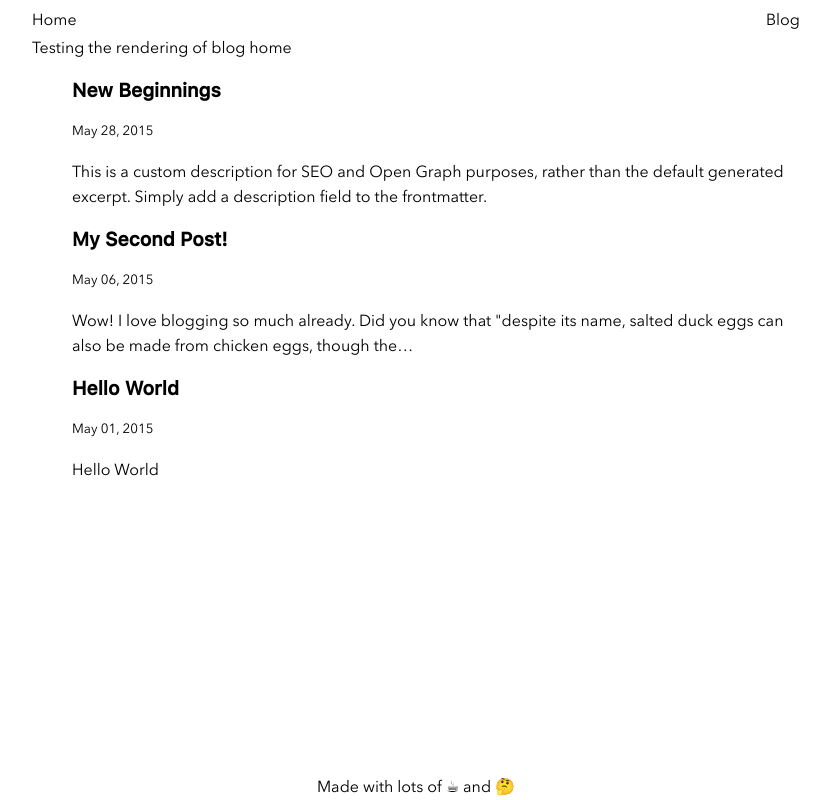
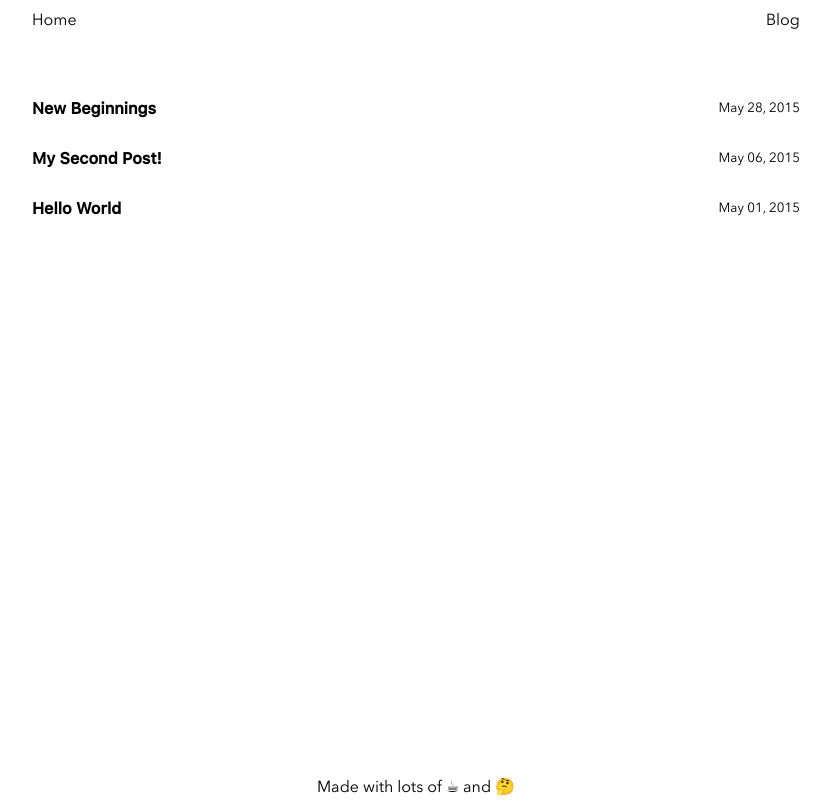
Before and after one commit to Hiccup246/jameswatt-v1, a Gatsby site: page /blog in a window 1280 px wide. Shown: the whole page, without its empty margins (224-1054 px from the left). Built offline with nearby package versions, Linux system fonts and the light colour scheme; Gatsby itself is replaced by a stand-in of ours; a web font is replaced by a local one.

Commit message:
update blog home to look like designs

```diff
--- a/src/components/blog-home/blog-home.css
+++ b/src/components/blog-home/blog-home.css
@@ -1,3 +1,25 @@
-.blog-home {
-  margin-top: 20px;
+.post-list {
+  list-style: none;
+  padding-left: 0;
+  width: 100%;
+  margin-top: 80px;
 }
+
+.post-list__header {
+  width: 100%;
+  display: flex;
+  justify-content: space-between;
+  flex-direction: row;
+}
+
+.post-list__header h4 {
+  margin: 0;
+}
+
+.post-list__item {
+  margin-bottom: 25px;
+}
+
+.post-list__header .link--regular-font::before {
+  top: 20px;
+}
--- a/src/components/blog-home/blog-home.js
+++ b/src/components/blog-home/blog-home.js
@@ -1,75 +1,36 @@
 import * as React from 'react'
 
-import { Link, graphql } from 'gatsby'
+import { Link } from 'gatsby'
 
 import './blog-home.css'
 
-const BlogHome = ({ data, location }) => {
-  const siteTitle = data.site.siteMetadata?.title || `Title`
-
+const BlogHome = ({ data }) => {
   const posts = data.allMarkdownRemark.nodes
 
   return (
-    <div className="blog-home">
-      <p>Testing the rendering of blog home</p>
-
-      <ol style={{ listStyle: `none` }}>
+    <ol className="post-list">
       {posts.map((post) => {
-          const title = post.frontmatter.title || post.fields.slug
+        const postLink = post.fields.slug
+        const title = post.frontmatter.title || postLink
+        const date = post.frontmatter.date
 
         return (
-            <li key={post.fields.slug}>
-              <article
-                className="post-list-item"
-                itemScope
-                itemType="http://schema.org/Article"
-              >
-                <header>
-                  <h2>
-                    <Link to={post.fields.slug} itemProp="url">
-                      <span itemProp="headline">{title}</span>
+          <li key={postLink} className="post-list__item">
+            <article itemType="http://schema.org/Article">
+              <header className="post-list__header">
+                <h4>
+                  <Link className="link--regular-font" to={postLink}>
+                    {title}
                   </Link>
-                  </h2>
-                  <small>{post.frontmatter.date}</small>
+                </h4>
+                <small>{date}</small>
               </header>
-                <section>
-                  <p
-                    dangerouslySetInnerHTML={{
-                      __html: post.frontmatter.description || post.excerpt,
-                    }}
-                    itemProp="description"
-                  />
-                </section>
             </article>
           </li>
         )
       })}
     </ol>
-    </div>
   )
 }
 
 export default BlogHome
-
-export const pageQuery = graphql`
-  query {
-    site {
-      siteMetadata {
-        title
-      }
-    }
-    allMarkdownRemark(sort: { fields: [frontmatter___date], order: DESC }) {
-      nodes {
-        excerpt
-        fields {
-          slug
-        }
-        frontmatter {
-          date(formatString: "MMMM DD, YYYY")
-          title
-          description
-        }
-      }
-    }
-  }
-`
--- a/src/pages/blog.js
+++ b/src/pages/blog.js
@@ -2,17 +2,18 @@ import * as React from 'react'
 
 import { graphql } from 'gatsby'
 
+import '../styles/global.css'
+
 import BaseLayout from '../components/base-layout/base-layout'
-import '../styles/global.css'
 import BlogHome from '../components/blog-home/blog-home'
 import Seo from '../components/seo/seo'
 import { ThemeProvider } from '../components/theme-context/theme-context'
 
-const Blog = ({ data, location }) => (
+const Blog = ({ data }) => (
   <ThemeProvider>
     <BaseLayout id="blog">
       <Seo title="James Watt Blog" />
-      <BlogHome data={data} location={location} />
+      <BlogHome data={data} />
     </BaseLayout>
   </ThemeProvider>
 )
@@ -35,7 +36,6 @@ export const pageQuery = graphql`
         frontmatter {
           date(formatString: "MMMM DD, YYYY")
           title
-          description
         }
       }
     }
```
Lines whose indentation alone changed are shown as unchanged.
